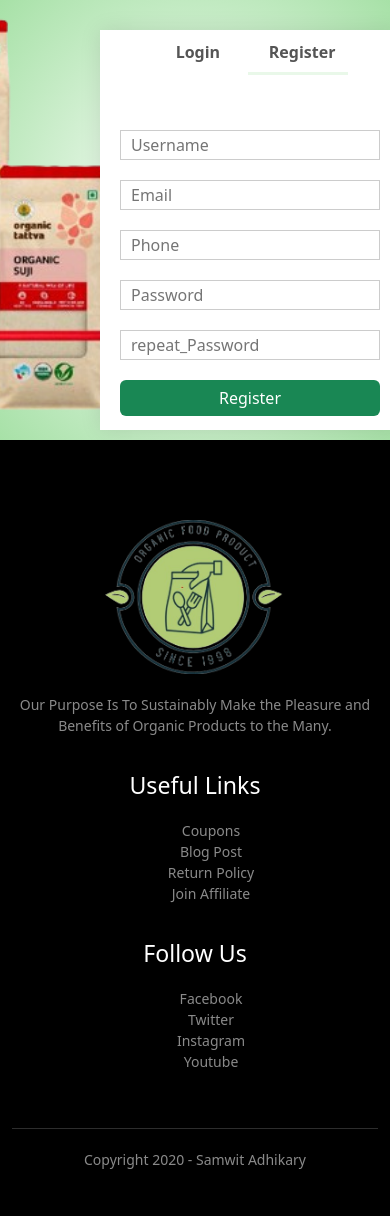
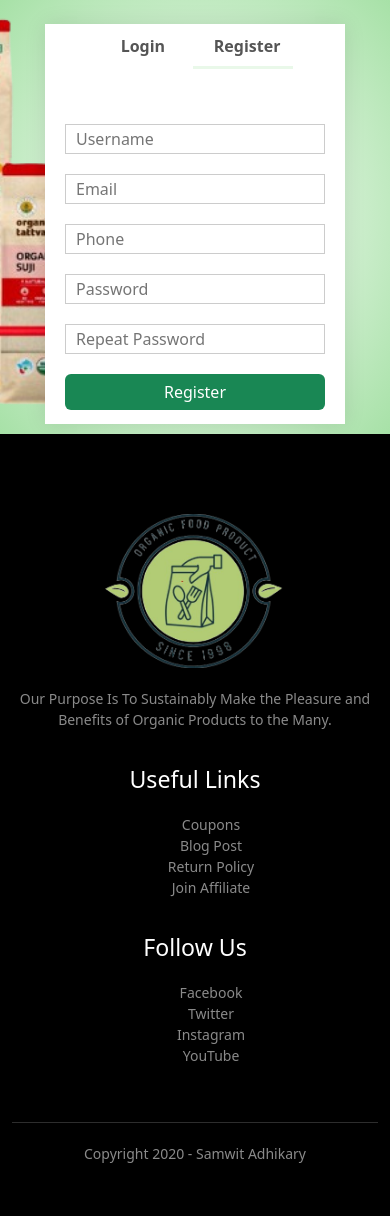
Before and after one commit to sreenath-pydev/Ecommerce_project, a Django app: page /account/ in a window 390 px wide; the page is wider, and only the part inside the window is pictured. Shown: the part 112-1328 px from the top of that part. After the commit the page ends 1275 px from the top of that part, so only its background shows below. Run offline with Django 5.2, Linux system fonts and the light colour scheme.

Commit message:
format the templates

```diff
--- a/Ecommerce/templates/footer_layout.html
+++ b/Ecommerce/templates/footer_layout.html
@@ -1,14 +1,16 @@
- {% load static %}
- <!-- Footer -->
- <div id="footer" class="footer ">
+{% load static %}
+
+<!-- Footer -->
+<div id="footer" class="footer">
     <div class="container">
         <div class="row">
             <div class="footer-col-1">
-
+                <!-- Additional content can go here -->
             </div>
             <div class="footer-col-2">
-                <img src="{% static 'images/logo.png'%}">
-                <p>Our Purpose Is To Sustainably Make the Pleasure and Benefits of Organic Products to the Many.
+                <img src="{% static 'images/logo.png' %}">
+                <p>
+                    Our Purpose Is To Sustainably Make the Pleasure and Benefits of Organic Products to the Many.
                 </p>
             </div>
             <div class="footer-col-3">
@@ -26,7 +28,7 @@
                     <li>Facebook</li>
                     <li>Twitter</li>
                     <li>Instagram</li>
-                    <li>Youtube</li>
+                    <li>YouTube</li>
                 </ul>
             </div>
         </div>
--- a/Ecommerce/templates/login-register.html
+++ b/Ecommerce/templates/login-register.html
@@ -5,10 +5,10 @@
 <div class="account-page">
     <div class="container">
         <div class="row row-with-background">
-            <div class="col-2">
+            <div class="col-lg-6">
                 <img src="" width="100%">
             </div>
-            <div class="col-2">
+            <div class="col-lg-6 col-md-12 col-sm-12">
                 <div class="form-container">
                     <div class="form-btn">
                         <span onclick="login()">Login</span>
@@ -43,7 +43,7 @@
                         <input type="email" name="email" required placeholder="Email">
                         <input type="text" name="phone" required placeholder="Phone">
                         <input type="password" name="password" required placeholder="Password">
-                        <input type="password" name="repeat_password" required placeholder="repeat_Password">
+                        <input type="password" name="repeat_password" required placeholder="Repeat Password">
                         <button type="submit" name="register" class="btn btn-success">Register</button>
                     </form>
                 </div>
```
Lines whose indentation alone changed are shown as unchanged.
